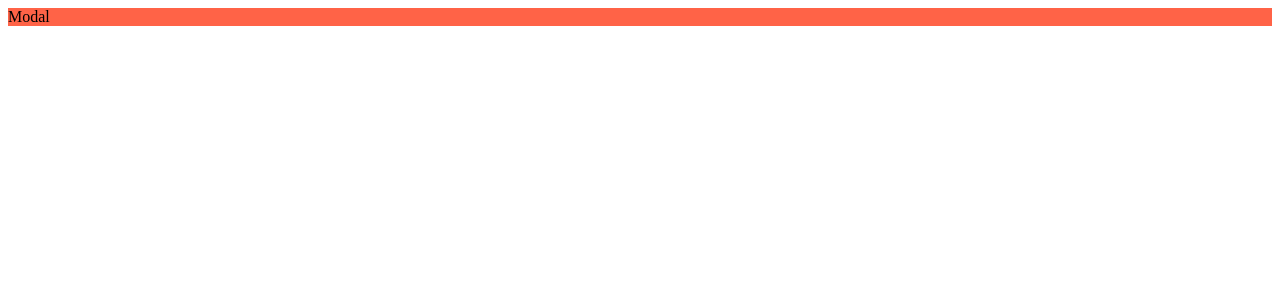
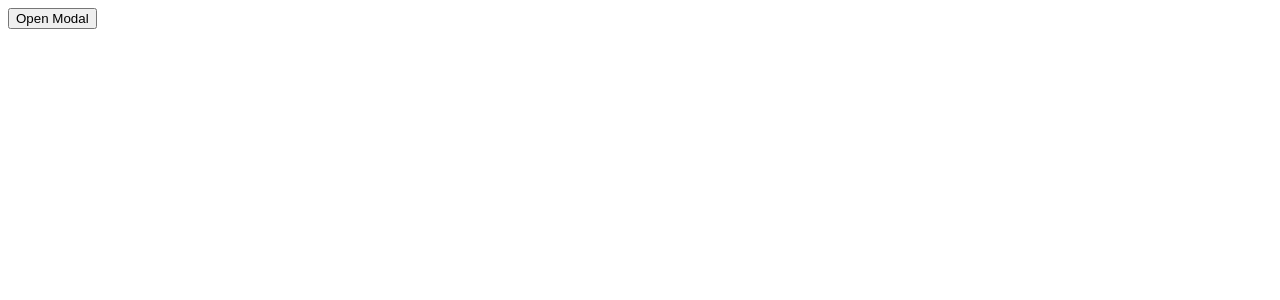
Before and after one commit to desarrollocml/wrapper_component_modal, a React (Create React App) app: page / in a window 1280 px wide. Shown: the top 300 px of the page. Built offline with nearby package versions, Linux system fonts and the light colour scheme.

Commit message:
mostrando

```diff
--- a/src/App.js
+++ b/src/App.js
@@ -1,9 +1,17 @@
+import { useState } from "react";
 import Modal from "./components/Modal";
 
 function App() {
+  const [isOpenModal, setIsOpenModal] = useState(false);
+
+  const openModal = () => {
+    setIsOpenModal(true);
+  };
+
   return (
     <div>
-      <Modal></Modal>
+      <button onClick={openModal}>Open Modal</button>
+       <Modal isOpen={isOpenModal}></Modal>
     </div>
   );
 }
--- a/src/components/Modal.css
+++ b/src/components/Modal.css
@@ -1,3 +1,8 @@
 .modal{
     background:tomato;
+    display: none;
 }
+
+.modal-open {
+    display: flex;
+}
--- a/src/components/Modal.js
+++ b/src/components/Modal.js
@@ -1,8 +1,8 @@
 import React from 'react';
 import './Modal.css'
-export default function Modal() {
+export default function Modal({isOpen}) {
   return (
-      <div className='modal'>
+      <div className={`modal ${isOpen && 'modal-open'} `}>
           <div>
               Modal
           </div>
```
